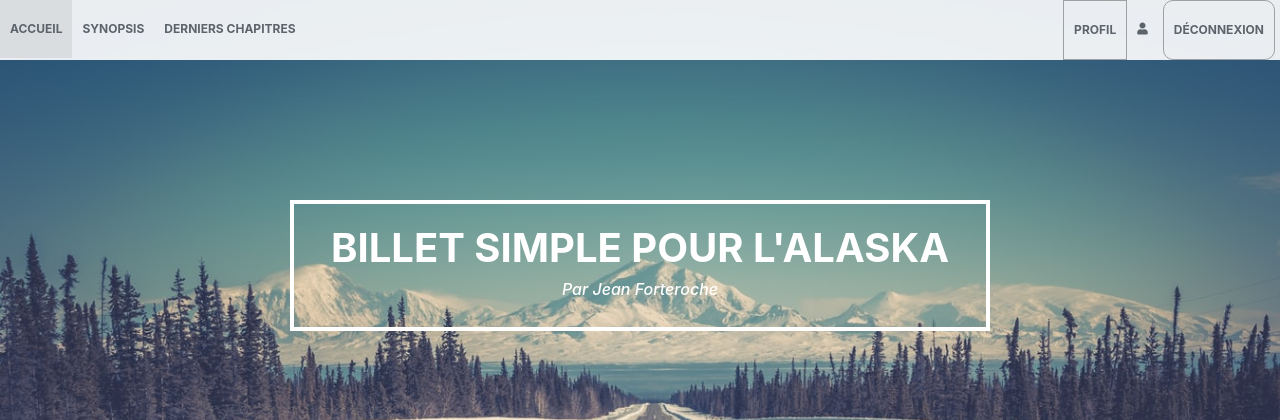
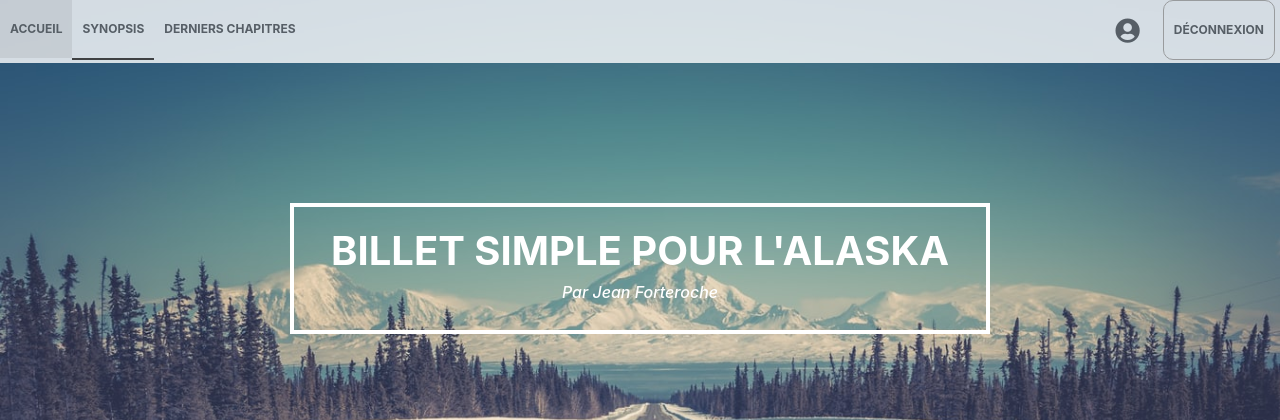
Before and after one commit to NicoJllt/Projet4bis, a PHP site: template templates/synopsis.php in a window 1280 px wide. Shown: the top 420 px of the page. Run offline with PHP 8.4, Linux system fonts and the light colour scheme; the template is opened without the code that fills it, so the values that code supplies are empty; some libraries are stand-ins or nearby versions.

Commit message:
ajout CSS + style appliqué page en cours (accueil/synopsis/derniers chapitres)

```diff
--- a/config/Parameter.php
+++ b/config/Parameter.php
@@ -2,6 +2,7 @@
 
 namespace App\config;
 
+// Gestion des paires clés/valeurs
 class Parameter
 {
     private $parameter;
--- a/config/Request.php
+++ b/config/Request.php
@@ -2,6 +2,7 @@
 
 namespace App\config;
 
+// Gestion des données de la requête HTTP
 class Request
 {
     private $get;
--- a/config/Session.php
+++ b/config/Session.php
@@ -2,6 +2,7 @@
 
 namespace App\config;
 
+// Gestion du contenu en mémoire de la session
 class Session
 {
     private $session;
--- a/public/css/backend.css
+++ b/public/css/backend.css
@@ -29,7 +29,7 @@
 /* PAGE PROFIL */
 #profile-section {
     display: block;
-    margin: 0 auto;
+    margin: 0 auto 20px auto;
     align-items: center;
     text-align: center;
     width: 500px;
@@ -173,6 +173,7 @@
 
 #form-episode label {
     font-weight: bold;
+    text-transform: uppercase;
 }
 
 #title-episode-form {
@@ -184,10 +185,11 @@
 }
 
 #submit-form-episode {
+    position: relative;
+    display: block;
+    margin: auto;
+    margin-right: 0;
     text-decoration: none;
-    position: relative;
-    left: 1320px;
-
     text-align: center;
     padding: 10px;
     border: none;
@@ -337,3 +339,16 @@
         font-size: 1.2em;
     }
 }
+
+/* Dimensions écrans/fenêtres */
+
+@media screen and (max-width: 750px) {
+    #form-episode h1 {
+        width: 400px;
+        font-size: 2em;
+    }
+
+    #title-episode-form {
+        width: 300px;
+    }
+}
--- a/public/css/frontend.css
+++ b/public/css/frontend.css
@@ -23,37 +23,16 @@ body {
 
 /* BARRE DE NAVIGATION */
 
+#pending {
+    border-bottom: 2px solid black;
+}
+
 .topnav {
     /* display: block;
-    position: fixed;
-    z-index: 100;
-    width: 100%;
-    margin: 0 auto;
-    list-style-type: none;
-
-    align-items: center; */
-    background-color: rgba(255, 255, 255, 0.9);
-
+    position: fixed; */
+    background-color: rgba(255, 255, 255, 0.8);
     overflow: hidden;
 }
-
-/* .topnav ul {
-    display: flex;
-    flex-direction: row;
-    justify-content: center;
-} */
-
-/* .topnav ul:hover {
-    background-color: rgba(255, 255, 255, 1);
-    height: 70px;
-} */
-
-/* .topnav li {
-    display: inline-block;
-    position: relative;
-    border: none;
-    list-style-type: none;
-} */
 
 .topnav a {
     float: left;
@@ -129,16 +73,36 @@ body {
     padding: 10px;
 }
 
-.admin-nav, .profil-nav, .add-episode-nav {
+.profil-nav {
     border: 1px solid gray;
 }
 
-.profil-nav {
+.topnav-bis .admin-nav, .topnav-bis .add-episode-nav {
+    border: 1px solid red;
+}
+
+.topnav-bis .admin-nav:hover, .topnav-bis .add-episode-nav:hover {
+    border: 1px solid red;
+    color: red;
+}
+
+
+.topnav .profil-nav {
     display: none;
 }
 
-.profil-nav-logo {
-    font-size: 15px;
+.topnav .profil-nav-logo {
+    padding: 18px 10px;
+    width: 60px;
+}
+
+.topnav .profil-nav-logo i {
+    font-size: 25px;
+}
+
+.topnav .profil-nav-logo:hover {
+    background-color: unset;
+    border-bottom: none;
 }
 
 /* HEADER : TITRE ET AUTEUR */
--- a/src/DAO/DAO.php
+++ b/src/DAO/DAO.php
@@ -5,6 +5,7 @@ namespace App\src\DAO;
 use PDO;
 use Exception;
 
+// Gestion de la connexion à la BDD
 abstract class DAO
 {
 
@@ -36,6 +37,7 @@ abstract class DAO
         }
     }
 
+// Gère tous types de requêtes vers la BDD pour unifier les requêtes avec ou sans paramètre
     protected function createQuery($sql, $parameters = null)
     {
         if ($parameters) {
--- a/src/DAO/EpisodeDAO.php
+++ b/src/DAO/EpisodeDAO.php
@@ -7,6 +7,8 @@ use App\config\Parameter;
 
 class EpisodeDAO extends DAO
 {
+    // Création d'un objet modèle sur la base des données reçues de la BDD
+    // On aurait pu utiliser un constructeur avec paramètre dans le modèle
     private function buildObject($row)
     {
         $episode = new Episode();
@@ -16,7 +18,7 @@ class EpisodeDAO extends DAO
         $episode->setDateEpisode($row['dateEpisode']);
         return $episode;
     }
-
+    // Récupération des épisodes paginés
     public function getEpisodes($page, $nb, bool $asc)
     {
         $sql = 'SELECT episode.episodeId, episode.title, episode.content, user.username, episode.dateEpisode
@@ -32,6 +34,7 @@ class EpisodeDAO extends DAO
         return $episodes;
     }
 
+    // Récupération d'un épisode en fonction de son ID
     public function getEpisode($episodeId)
     {
         $sql = 'SELECT episode.episodeId, episode.title, episode.content, user.username, episode.dateEpisode FROM episode INNER JOIN user ON episode.idAuthor = user.userId WHERE episode.episodeId = ?';
@@ -70,6 +73,7 @@ class EpisodeDAO extends DAO
         $this->createQuery($sql, [$episodeId]);
     }
 
+    // Retourne le nombre d'épisodes
     public function count()
     {
         $sql = 'SELECT COUNT(*) AS count FROM episode';
--- a/src/DAO/MessageDAO.php
+++ b/src/DAO/MessageDAO.php
@@ -7,6 +7,8 @@ use App\src\model\Message;
 
 class MessageDAO extends DAO
 {
+    // Création d'un objet modèle sur la base des données reçues de la BDD
+    // On aurait pu utiliser un constructeur avec paramètre dans le modèle
     private function buildObject($row)
     {
         $message = new Message();
--- a/src/DAO/UserDAO.php
+++ b/src/DAO/UserDAO.php
@@ -7,7 +7,8 @@ use App\src\model\User;
 
 class UserDAO extends DAO
 {
-
+    // Création d'un objet modèle sur la base des données reçues de la BDD
+    // On aurait pu utiliser un constructeur avec paramètre dans le modèle
     private function buildObject($row)
     {
         $user = new User();
--- a/src/constraint/Constraint.php
+++ b/src/constraint/Constraint.php
@@ -2,6 +2,7 @@
 
 namespace App\src\constraint;
 
+// Classe qui met à disposition les différentes fonctions de validation des formulaires
 class Constraint
 {
     public function notBlank($name, $value)
--- a/src/constraint/Validation.php
+++ b/src/constraint/Validation.php
@@ -2,6 +2,7 @@
 
 namespace App\src\constraint;
 
+// Routage des validations des formulaires
 class Validation
 {
     public function validate($data, $name)
--- a/templates/home.php
+++ b/templates/home.php
@@ -5,6 +5,12 @@ use App\src\DAO\EpisodeDAO;
 ?>
 
 <?php $this->title = "Billet simple pour l'Alaska"; ?>
+
+<?php if ($this->request->getGet()->get('route') === 'lastEpisodes') {
+    $pendingNav = 'lastEpisodes';
+} else {
+    $pendingNav = 'home';
+} ?>
 
 <div class="blocpage">
 
--- a/templates/synopsis.php
+++ b/templates/synopsis.php
@@ -1,4 +1,5 @@
 <?php $this->title = "Synopsis & Biographie"; ?>
+<?php $pendingNav = 'synopsis'; ?>
 
 <div class="blocpage">
 
--- a/templates/template_header.php
+++ b/templates/template_header.php
@@ -1,14 +1,13 @@
 <div class="topnav" id="myTopnav">
-    <!-- <a href="../public/index.php" class="home-nav-small"><i class="fas fa-home"></i></a> -->
-    <a href="../public/index.php" class="home-nav" class="active">Accueil</a>
-    <a href="../public/index.php?route=synopsis" class="synopsis-nav">Synopsis</a>
-    <a href="../public/index.php?route=lastEpisodes" class="last-episodes-nav">Derniers chapitres</a>
+    <a href="../public/index.php" class="home-nav" <?php if (isset($pendingNav) && ($pendingNav == 'home')) {echo ' id="pending" ';} ?>>Accueil</a>
+    <a href="../public/index.php?route=synopsis" class="synopsis-nav" <?php if (isset($pendingNav) && ($pendingNav == 'synopsis')) {echo ' id="pending" ';} ?>>Synopsis</a>
+    <a href="../public/index.php?route=lastEpisodes" class="last-episodes-nav" <?php if (isset($pendingNav) && ($pendingNav == 'lastEpisodes')) {echo ' id="pending" ';} ?>>Derniers chapitres</a>
     <div class="topnav-bis">
         <?php
         if ($this->session->get('username')) {
         ?>
             <a href="../public/index.php?route=profile" class="profil-nav">Profil</a>
-            <a href="../public/index.php?route=profile" class="profil-nav-logo"><i class="fas fa-user"></i></a>
+            <a href="../public/index.php?route=profile" class="profil-nav-logo" title="Accéder à mon profil"><i class="fas fa-user-circle"></i></a>
             <?php if ($this->session->get('role') === 'admin') { ?>
                 <a href="../public/index.php?route=administration" class="admin-nav">Administration</a>
                 <a href="../public/index.php?route=addEpisode" class="add-episode-nav">Ajouter un nouveau chapitre</a>
```
Also changed, not shown: other parts of public/css/frontend.css (+23 -62 lines), src/controller/BackController.php (+5 -5 lines).
